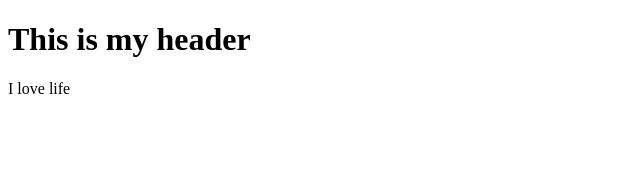
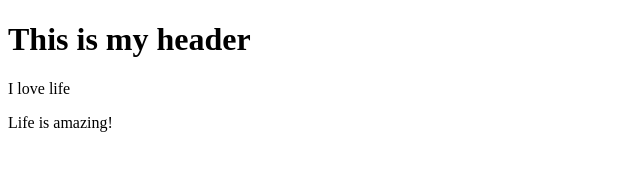
Before and after one commit to Sasarez/git-test, a plain HTML site: page index.html in a window 1280 px wide. Shown: the whole page, without its empty margins (0-640 px from the left). Drawn offline with Linux system fonts and the light colour scheme.

Commit message:
Third commit

```diff
--- a/index.html
+++ b/index.html
@@ -3,5 +3,6 @@
     <body>
         <h1>This is my header</h1>
         <p>I love life</p>
+        <p>Life is amazing!</p>
     </body>
 </html>
```
